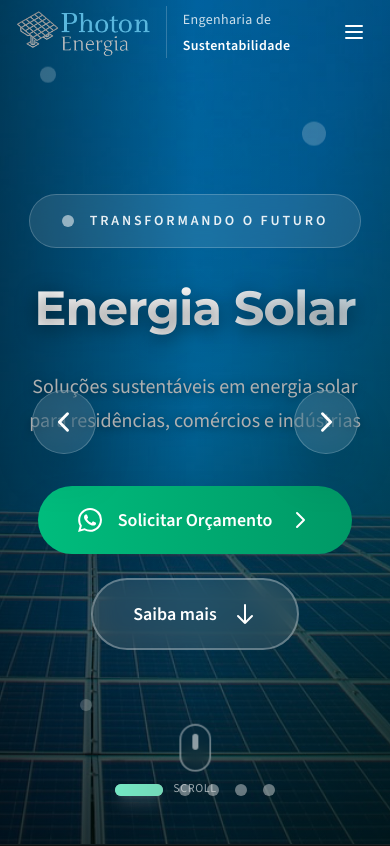
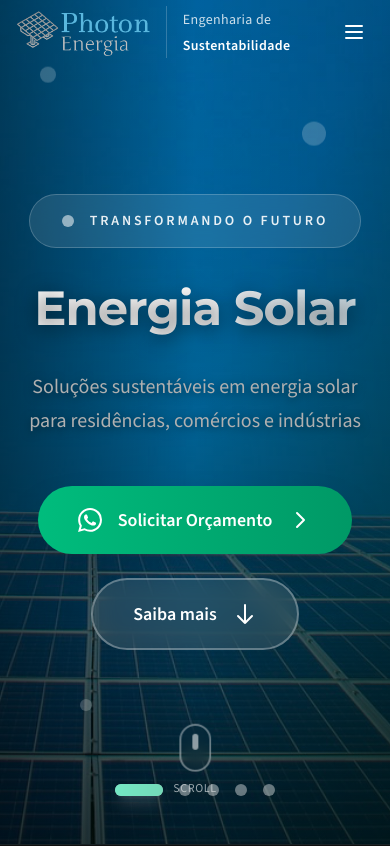
Before and after one commit to afaaafa/photon-energia, a Next.js app: page / in a window 390 px wide. Shown: the top 846 px of the page. Built offline with nearby package versions, Linux system fonts and the light colour scheme.

Commit message:
corrigindo hero section para mobile

```diff
--- a/app/page.tsx
+++ b/app/page.tsx
@@ -1,17 +1,16 @@
 import HeroSection from "@/components/HeroSection";
-import ServicesSection from "@/components/ServiceSection";
-import AboutPhotonSection from "@/components/AboutPhotonSection";
-import Footer from "@/components/Footer";
-import PartnersCarousel from "@/components/PartnersCarousel";
+import SolutionsSection from "@/components/SolutionsSection";
 import ProjectsSection from "@/components/ProjectsSection";
 import HospitalSection from "@/components/HospitalSection";
-import SolutionsSection from '@/components/SolutionsSection';
-import FAQSection from '@/components/FAQSection';
+import ServicesSection from "@/components/ServiceSection";
+import FAQSection from "@/components/FAQSection";
+import AboutPhotonSection from "@/components/AboutPhotonSection";
+import PartnersCarousel from "@/components/PartnersCarousel";
+import Footer from "@/components/Footer";
 
 export default function Home() {
   return (
-    <div>
-      <main>
+    <>
       <HeroSection />
       <SolutionsSection />
       <ProjectsSection />
@@ -21,7 +20,6 @@ export default function Home() {
       <AboutPhotonSection />
       <PartnersCarousel />
       <Footer />
-      </main>
-    </div>
+    </>
   );
 }
--- a/components/HeroSection.tsx
+++ b/components/HeroSection.tsx
@@ -246,15 +246,15 @@ const HeroSection = () => {
           </SwiperSlide>
         ))}
 
-        {/* Navigation Buttons */}
-        <button className="hero-button-prev group absolute left-8 top-1/2 transform -translate-y-1/2 z-30 w-16 h-16 lg:w-20 lg:h-20 backdrop-blur-xl bg-white/10 border border-white/20 text-white rounded-full hover:bg-white/20 hover:border-white/40 hover:scale-110 transition-all duration-500 shadow-2xl">
-          <svg className="w-7 h-7 lg:w-8 lg:h-8 mx-auto transition-transform duration-300 group-hover:-translate-x-1" fill="none" stroke="currentColor" viewBox="0 0 24 24" strokeWidth={2.5}>
+        {/* Navigation Buttons - Ocultos no mobile, visíveis apenas em tablet+ */}
+        <button className="hero-button-prev group absolute left-4 md:left-8 top-1/2 transform -translate-y-1/2 z-30 w-12 h-12 md:w-16 md:h-16 lg:w-20 lg:h-20 backdrop-blur-xl bg-white/10 border border-white/20 text-white rounded-full hover:bg-white/20 hover:border-white/40 hover:scale-110 transition-all duration-500 shadow-2xl hidden sm:flex items-center justify-center">
+          <svg className="w-5 h-5 md:w-7 md:h-7 lg:w-8 lg:h-8 transition-transform duration-300 group-hover:-translate-x-1" fill="none" stroke="currentColor" viewBox="0 0 24 24" strokeWidth={2.5}>
             <path strokeLinecap="round" strokeLinejoin="round" d="M15 19l-7-7 7-7" />
           </svg>
         </button>
 
-        <button className="hero-button-next group absolute right-8 top-1/2 transform -translate-y-1/2 z-30 w-16 h-16 lg:w-20 lg:h-20 backdrop-blur-xl bg-white/10 border border-white/20 text-white rounded-full hover:bg-white/20 hover:border-white/40 hover:scale-110 transition-all duration-500 shadow-2xl">
-          <svg className="w-7 h-7 lg:w-8 lg:h-8 mx-auto transition-transform duration-300 group-hover:translate-x-1" fill="none" stroke="currentColor" viewBox="0 0 24 24" strokeWidth={2.5}>
+        <button className="hero-button-next group absolute right-4 md:right-8 top-1/2 transform -translate-y-1/2 z-30 w-12 h-12 md:w-16 md:h-16 lg:w-20 lg:h-20 backdrop-blur-xl bg-white/10 border border-white/20 text-white rounded-full hover:bg-white/20 hover:border-white/40 hover:scale-110 transition-all duration-500 shadow-2xl hidden sm:flex items-center justify-center">
+          <svg className="w-5 h-5 md:w-7 md:h-7 lg:w-8 lg:h-8 transition-transform duration-300 group-hover:translate-x-1" fill="none" stroke="currentColor" viewBox="0 0 24 24" strokeWidth={2.5}>
             <path strokeLinecap="round" strokeLinejoin="round" d="M9 5l7 7-7 7" />
           </svg>
         </button>
```
Lines whose indentation alone changed are shown as unchanged.
